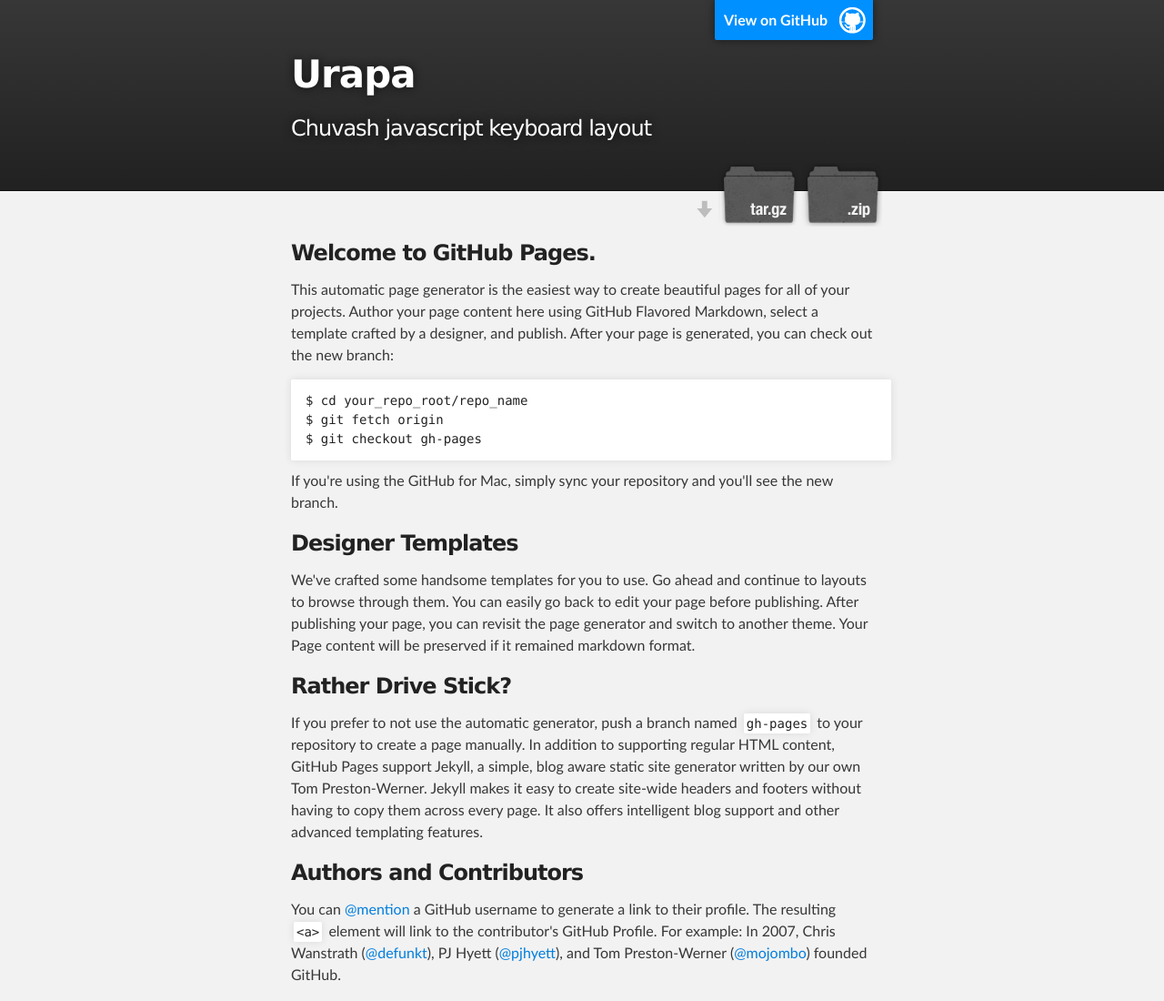
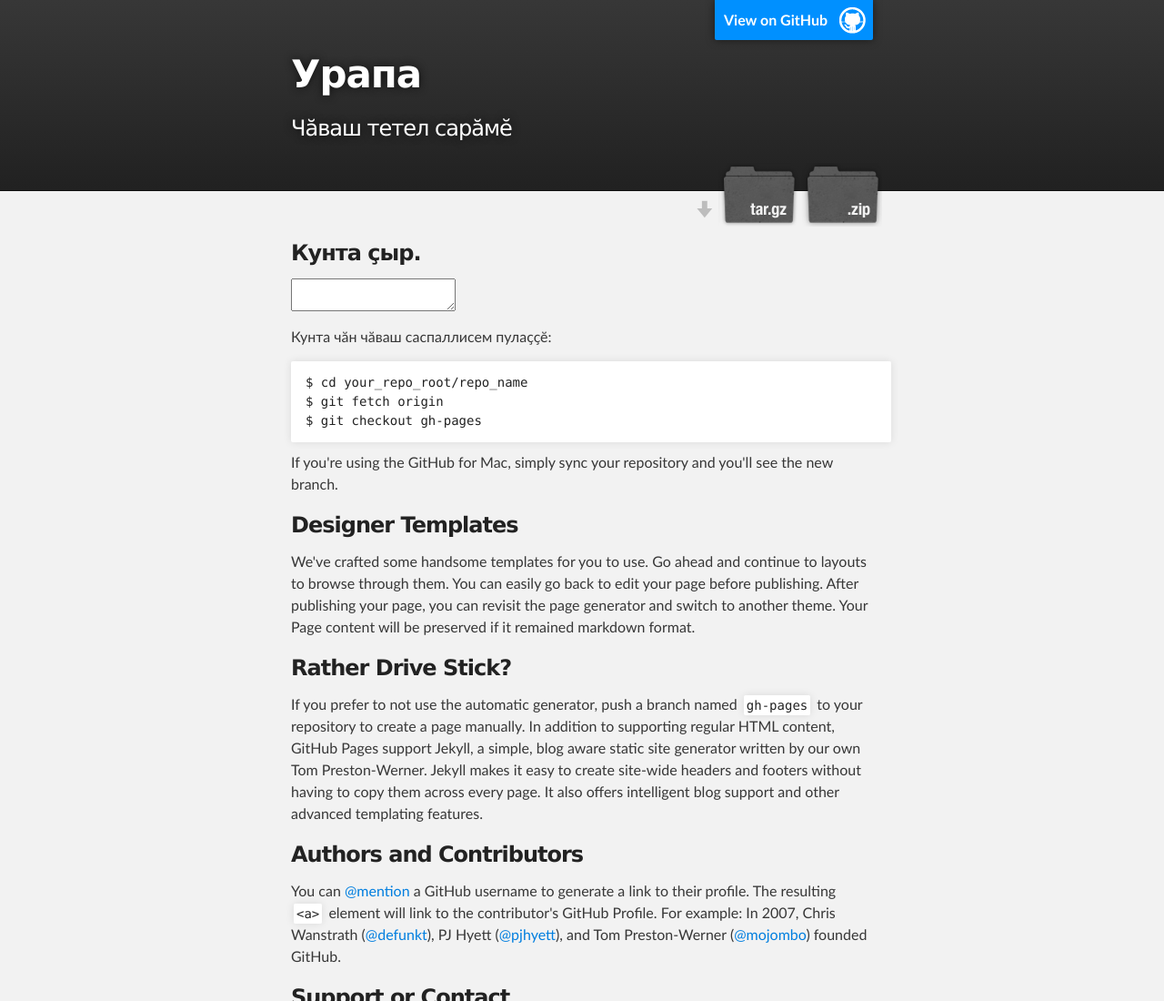
Before and after one commit to mirontoli/urapa, a plain HTML site: page index.html in a window 1280 px wide. Shown: the top 1100 px of the page at 91% size. Drawn offline with Linux system fonts and the light colour scheme.

Commit message:
Update the title

```diff
--- a/index.html
+++ b/index.html
@@ -1,14 +1,14 @@
 <!DOCTYPE html>
-<html>
+<html lang="cv">
 
   <head>
     <meta charset='utf-8' />
     <meta http-equiv="X-UA-Compatible" content="chrome=1" />
-    <meta name="description" content="Urapa : Chuvash javascript keyboard layout" />
+    <meta name="description" content="Урапа : Чӑваш тетел сарӑмӗ" />
 
     <link rel="stylesheet" type="text/css" media="screen" href="stylesheets/stylesheet.css">
 
-    <title>Urapa</title>
+    <title>Урапа</title>
   </head>
 
   <body>
@@ -18,8 +18,8 @@
         <header class="inner">
           <a id="forkme_banner" href="https://github.com/mirontoli/urapa">View on GitHub</a>
 
-          <h1 id="project_title">Urapa</h1>
-          <h2 id="project_tagline">Chuvash javascript keyboard layout</h2>
+          <h1 id="project_title">Урапа</h1>
+          <h2 id="project_tagline">Чӑваш тетел сарӑмӗ</h2>
 
             <section id="downloads">
               <a class="zip_download_link" href="https://github.com/mirontoli/urapa/zipball/master">Download this project as a .zip file</a>
@@ -32,9 +32,11 @@
     <div id="main_content_wrap" class="outer">
       <section id="main_content" class="inner">
         <h3>
-<a name="welcome-to-github-pages" class="anchor" href="#welcome-to-github-pages"><span class="octicon octicon-link"></span></a>Welcome to GitHub Pages.</h3>
+<a name="welcome-to-github-pages" class="anchor" href="#welcome-to-github-pages"><span class="octicon octicon-link"></span></a>Кунта ҫыр.</h3>
 
-<p>This automatic page generator is the easiest way to create beautiful pages for all of your projects. Author your page content here using GitHub Flavored Markdown, select a template crafted by a designer, and publish. After your page is generated, you can check out the new branch:</p>
+<textarea></textarea>
+
+<p>Кунта чӑн чӑваш саспаллисем пулаҫҫӗ:</p>
 
 <pre><code>$ cd your_repo_root/repo_name
 $ git fetch origin
```
